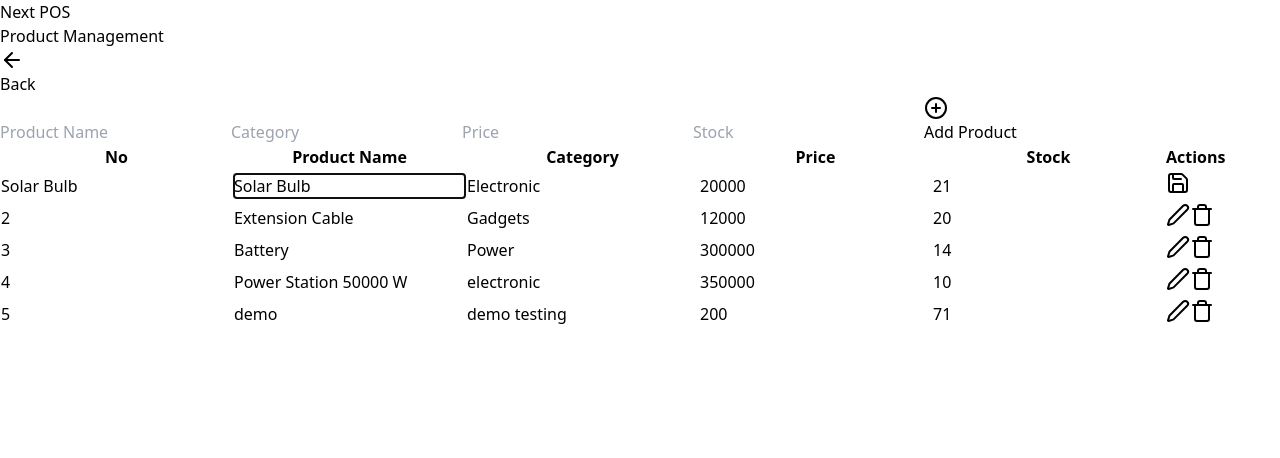
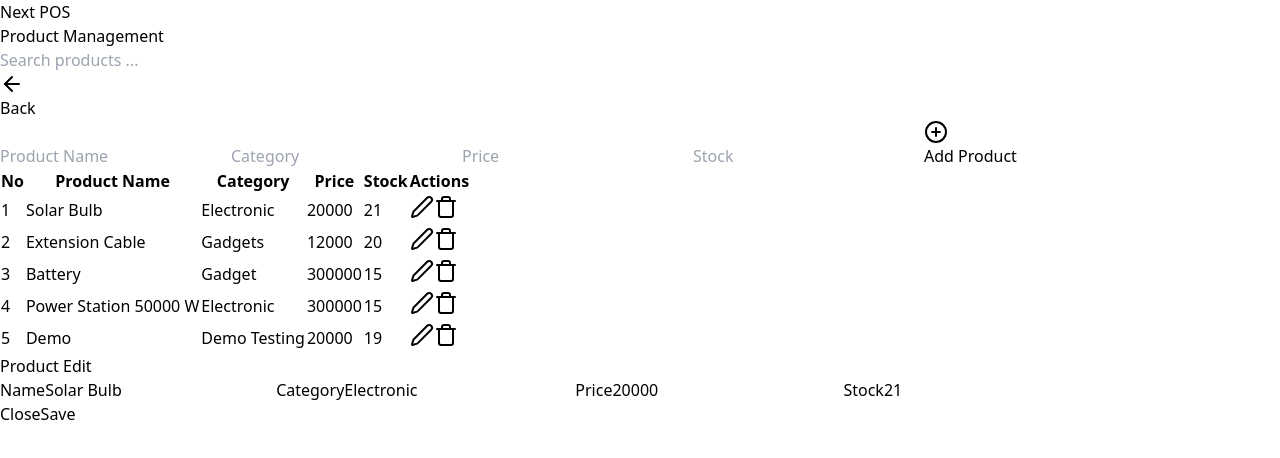
Before and after one commit to kyawzinhein1/pos-system, a React (Vite) app: page /manage-products in a window 1280 px wide. Both pictures are taken after a click on the button 417 px from the left and 183 px from the top of the page. Shown: the top 458 px of the page. Built offline with nearby package versions, Linux system fonts and the light colour scheme; data requests are answered from the project's data file.

Commit message:
search && edit product upgrade

```diff
--- a/db.json
+++ b/db.json
@@ -17,23 +17,24 @@
     {
       "id": "37dd",
       "name": "Battery",
-      "category": "Power",
+      "category": "Gadget",
       "price": 300000,
-      "stock": 14
+      "stock": "15",
+      "": "30000"
     },
     {
       "id": "a040",
       "name": "Power Station 50000 W",
-      "category": "electronic",
-      "price": 350000,
-      "stock": 10
+      "category": "Electronic",
+      "price": "300000",
+      "stock": "15"
     },
     {
       "id": "3bc2",
-      "name": "demo",
-      "category": "demo testing",
-      "price": 200,
-      "stock": 71
+      "name": "Demo",
+      "category": "Demo Testing",
+      "price": "20000",
+      "stock": 19
     }
   ],
   "transactions": [
@@ -343,6 +344,57 @@
       "total": 200,
       "date": "06/02/2025",
       "time": "15:55:55"
+    },
+    {
+      "id": "0602202529287",
+      "products": [
+        {
+          "id": "3bc2",
+          "name": "demo",
+          "category": "demo testing",
+          "price": 200,
+          "stock": 71,
+          "quantity": 5,
+          "date": ""
+        }
+      ],
+      "total": 1000,
+      "date": "06/02/2025",
+      "time": "16:10:31"
+    },
+    {
+      "id": "0602202523107",
+      "products": [
+        {
+          "id": "a040",
+          "name": "Power Station 50000 W",
+          "category": "electronic",
+          "price": 350000,
+          "stock": 1,
+          "quantity": 1,
+          "date": ""
+        }
+      ],
+      "total": 350000,
+      "date": "06/02/2025",
+      "time": "16:11:28"
+    },
+    {
+      "id": "0702202555758",
+      "products": [
+        {
+          "id": "3bc2",
+          "name": "Demo",
+          "category": "Demo Testing",
+          "price": "20000",
+          "stock": "20",
+          "quantity": 1,
+          "date": ""
+        }
+      ],
+      "total": 20000,
+      "date": "07/02/2025",
+      "time": "16:35:52"
     }
   ]
 }
--- a/src/components/BackBtn.jsx
+++ b/src/components/BackBtn.jsx
@@ -3,15 +3,13 @@ import { Link } from "react-router-dom";
 
 const BackBtn = () => {
   return (
-    <section className="">
     <Link
       to={"/"}
-        className="flex items-center gap-2 bg-red-400 text-white px-2 py-1 rounded-md shadow-md hover:bg-red-600 transition-colors"
+      className="flex items-center gap-2 bg-red-400 text-white px-2 py-1 rounded-md shadow-md hover:bg-red-600 transition-colors w-max"
     >
       <ArrowLeft className="w-5 h-5" />
       <span className="text-md font-semibold">Back</span>
     </Link>
-    </section>
   );
 };
 
--- /dev/null
+++ b/src/components/ProductForm.jsx
@@ -0,0 +1,97 @@
+import useProductStore from "../store/product";
+import { useState, useEffect } from "react";
+
+const ProductForm = ({ editedProduct, onClose }) => {
+  const { editProduct } = useProductStore();
+  const [product, setProduct] = useState({
+    name: "",
+    category: "",
+    price: "",
+    stock: "",
+  });
+
+  // Set initial state when component mounts or when `editedProduct` changes
+  useEffect(() => {
+    if (editedProduct) {
+      setProduct(editedProduct);
+    }
+  }, [editedProduct]);
+
+  const handleChange = (e) => {
+    setProduct({ ...product, [e.target.name]: e.target.value });
+  };
+
+  const handleSaveProduct = async () => {
+    if (product.id) {
+      await editProduct(product.id, product);
+    }
+    onClose();
+  };
+
+  return (
+    <section className="fixed inset-0 bg-black bg-opacity-50 flex justify-center items-center">
+      <div className="bg-white p-6 rounded-lg w-[400px] shadow-lg flex flex-col">
+        <h1 className="text-xl font-semibold mb-4 text-center">Product Edit</h1>
+        <label htmlFor="name" className="font-semibold text-md mb-2">
+          Name
+        </label>
+        <input
+          type="text"
+          name="name"
+          className="border px-3 py-2 rounded-md focus:outline-none focus:ring-2 focus:ring-blue-300 mb-2"
+          value={product.name || ""}
+          onChange={handleChange}
+        />
+        <label htmlFor="category" className="font-semibold text-md mb-2">
+          Category
+        </label>
+        <input
+          type="text"
+          name="category"
+          className="border px-3 py-2 rounded-md focus:outline-none focus:ring-2 focus:ring-blue-300 mb-2"
+          value={product.category || ""}
+          onChange={handleChange}
+        />
+
+        <label htmlFor="price" className="font-semibold text-md mb-2">
+          Price
+        </label>
+        <input
+          type="number"
+          name="price"
+          className="border px-3 py-2 rounded-md focus:outline-none focus:ring-2 focus:ring-blue-300 mb-2"
+          value={product.price || ""}
+          onChange={handleChange}
+        />
+
+        <label htmlFor="stock" className="font-semibold text-md mb-2">
+          Stock
+        </label>
+        <input
+          type="number"
+          name="stock"
+          className="border px-3 py-2 rounded-md focus:outline-none focus:ring-2 focus:ring-blue-300 mb-2"
+          value={product.stock || ""}
+          onChange={handleChange}
+        />
+        <div className="flex justify-between">
+          <button
+            className="bg-gray-500 hover:bg-gray-600 transition-colors text-white px-4 py-2 rounded-md"
+            onClick={onClose}
+          >
+            Close
+          </button>
+
+          <button
+            className="bg-blue-500 hover:bg-blue-600 transition-colors text-white px-4 py-2 rounded-md"
+            onClick={handleSaveProduct}
+          >
+            Save
+          </button>
+        </div>
+      </div>
+    </section>
+  );
+};
+
+export default ProductForm;
--- a/src/pages/Products.jsx
+++ b/src/pages/Products.jsx
@@ -2,13 +2,13 @@ import { useEffect, useState } from "react";
 import useProductStore from "../store/product";
 import { PlusCircleIcon, Edit2Icon, TrashIcon, Save } from "lucide-react";
 import BackBtn from "../components/BackBtn";
+import ProductForm from "../components/ProductForm";
 
 const Products = () => {
   const {
     products,
     fetchProducts,
     addProduct,
-    editProduct,
     removeProductFromList,
   } = useProductStore();
 
@@ -17,6 +17,9 @@ const Products = () => {
   const [price, setPrice] = useState("");
   const [stock, setStock] = useState("");
   const [editingId, setEditingId] = useState("");
+  const [searchKey, setSearchKey] = useState("");
+  const [showEdit, setShowEdit] = useState(false);
+
   const [editedProduct, setEditedProduct] = useState({
     name: "",
     category: "",
@@ -48,24 +51,42 @@ const Products = () => {
     setStock("");
   };
 
-  const handleEditProduct = async (id) => {
-    if (
-      !editedProduct.name ||
-      !editedProduct.category ||
-      !editedProduct.price ||
-      !editedProduct.stock
-    ) {
-      alert("Please fill all field.");
-      return;
-    }
-    await editProduct(id, editedProduct);
-    setEditingId(null);
-  };
+
+  // const handleEditProduct = async (id) => {
+  //   if (
+  //     !editedProduct.name ||
+  //     !editedProduct.category ||
+  //     !editedProduct.price ||
+  //     !editedProduct.stock
+  //   ) {
+  //     alert("Please fill all field.");
+  //     return;
+  //   }
+  //   await editProduct(id, editedProduct);
+  //   setEditingId(null);
+  // };
+
+  // Filter products based on search key
+  const filteredProducts = products.filter(
+    (product) =>
+      product.name.toLowerCase().includes(searchKey.toLowerCase().trim()) ||
+      product.category.toLowerCase().includes(searchKey.toLowerCase().trim())
+  );
 
   return (
     <section className="container mx-auto mt-4">
-      <div className="flex justify-between items-center">
+      <div className="flex justify-between items-center mb-3">
         <h1 className="text-2xl font-bold mb-6">Product Management</h1>
+
+        <input
+          type="text"
+          placeholder="Search products ..."
+          value={searchKey}
+          onChange={(e) => {
+            setSearchKey(e.target.value);
+          }}
+          className="border px-3 py-2 rounded-md focus:outline-none focus:ring-2 focus:ring-blue-400"
+        />
         <BackBtn />
       </div>
 
@@ -123,135 +144,50 @@ const Products = () => {
             </tr>
           </thead>
           <tbody>
-            {products.map((product, index) => (
+            {filteredProducts.map((product, index) => (
               <tr key={index} className="text-center border border-gray-300">
                 <td
                   className={`px-4 py-4 text-center ${
                     product.stock <= 0 && "text-red-600 font-semibold"
                   }`}
                 >
-                  {editingId === product.id ? (
-                    <input
-                      type="text"
-                      value={editedProduct.name}
-                      onChange={(e) =>
-                        setEditedProduct({
-                          ...editedProduct,
-                          name: e.target.value,
-                        })
-                      }
-                      autoFocus
-                      className="focus:ring-2 focus:ring-blue-500 outline-none rounded-sm border border-blue-500 ps-1"
-                    />
-                  ) : (
-                    index + 1
-                  )}
-                </td>
-
-                <td
-                  className={`px-4 py-4 text-center ${
-                    product.stock <= 0 && "text-red-600 font-semibold"
-                  }`}
-                >
-                  {editingId === product.id ? (
-                    <input
-                      type="text"
-                      value={editedProduct.name}
-                      onChange={(e) =>
-                        setEditedProduct({
-                          ...editedProduct,
-                          name: e.target.value,
-                        })
-                      }
-                      autoFocus
-                      className="focus:ring-2 focus:ring-blue-500 outline-none rounded-sm border border-blue-500 ps-1"
-                    />
-                  ) : (
-                    product.name
-                  )}
+                  {index + 1}
                 </td>
                 <td
                   className={`px-4 py-4 text-center ${
                     product.stock <= 0 && "text-red-600 font-semibold"
                   }`}
                 >
-                  {editingId === product.id ? (
-                    <input
-                      type="text"
-                      value={editedProduct.category}
-                      onChange={(e) =>
-                        setEditedProduct({
-                          ...editedProduct,
-                          category: e.target.value,
-                        })
-                      }
-                      className="focus:ring-2 focus:ring-blue-500 outline-none rounded-sm border border-blue-500 ps-1"
-                    />
-                  ) : (
-                    product.category
-                  )}
+                  {product.name}
                 </td>
                 <td
                   className={`px-4 py-4 text-center ${
                     product.stock <= 0 && "text-red-600 font-semibold"
                   }`}
                 >
-                  {editingId === product.id ? (
-                    <input
-                      type="number"
-                      value={
-                        editedProduct.price === 0 ? "" : editedProduct.price
-                      }
-                      onChange={(e) =>
-                        setEditedProduct({
-                          ...editedProduct,
-                          price: Number(e.target.value),
-                        })
-                      }
-                      className="focus:ring-2 focus:ring-blue-500 outline-none rounded-sm border border-blue-500 ps-1"
-                    />
-                  ) : (
-                    product.price
-                  )}
+                  {product.category}
+                </td>
+                <td
+                  className={`px-4 py-4 text-center ${
+                    product.stock <= 0 && "text-red-600 font-semibold"
+                  }`}
+                >
+                  {product.price}
                 </td>
                 <td
                   className={`px-4 py-4 text-center font-semibold ${
                     product.stock <= 10 ? "text-red-600" : "text-green-600"
                   }`}
                 >
-                  {editingId === product.id ? (
-                    <input
-                      type="number"
-                      value={
-                        editedProduct.stock === 0 ? "" : editedProduct.stock
-                      }
-                      onChange={(e) =>
-                        setEditedProduct({
-                          ...editedProduct,
-                          stock: Number(e.target.value),
-                        })
-                      }
-                      className="focus:ring-2 focus:ring-blue-500 outline-none rounded-sm border border-blue-500 ps-1"
-                    />
-                  ) : (
-                    product.stock
-                  )}
+                  {product.stock}
                 </td>
                 <td className="px-4 py-2">
-                  {editingId === product.id ? (
-                    <button
-                      className="bg-green-500 p-2 text-white rounded-full hover:bg-green-600"
-                      onClick={() => handleEditProduct(product.id)}
-                    >
-                      <Save className="w-4 h-4" />
-                    </button>
-                  ) : (
-                    <>
                   <button
                     className="bg-yellow-500 p-2 rounded-full text-white hover:bg-yellow-600 mr-2 transition-colors"
                     onClick={() => {
                       setEditingId(product.id);
                       setEditedProduct(product);
+                      setShowEdit(true);
                     }}
                   >
                     <Edit2Icon className="w-4 h-4" />
@@ -262,14 +198,20 @@ const Products = () => {
                   >
                     <TrashIcon className="w-4 h-4" />
                   </button>
-                    </>
-                  )}
                 </td>
               </tr>
             ))}
           </tbody>
         </table>
       </div>
+      {showEdit && (
+        <ProductForm
+          onClose={() => {
+            setShowEdit(false);
+          }}
+          editedProduct={editedProduct}
+        />
+      )}
     </section>
   );
 };
```
Lines whose indentation alone changed are shown as unchanged.
